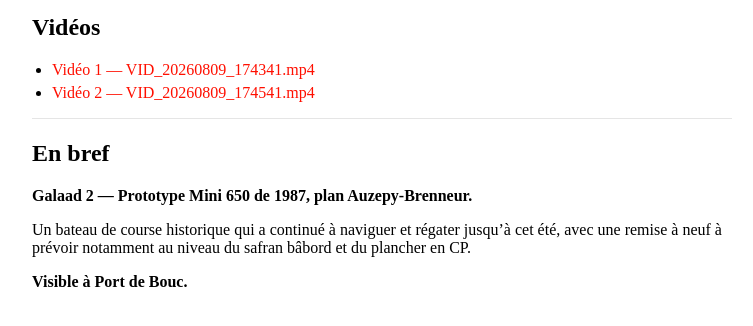
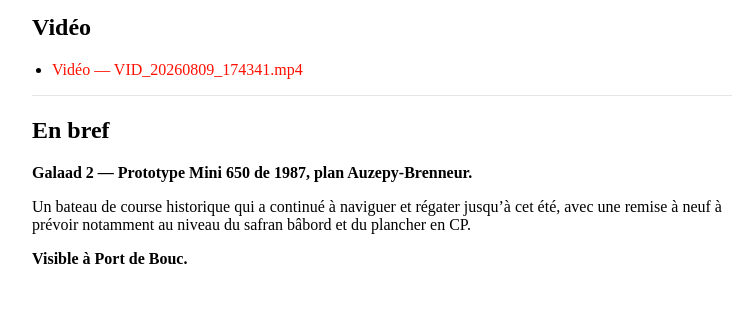
Before and after one commit to ThibautLG/thibautlg.github.io, a Jekyll site: the page built from galaad-2-vente.md, in a window 1280 px wide and 900 px high, scrolled down 51570 px, cut to the strip 543-869 px from the top of the window. Shown: the whole strip, without its empty margins (258-1011 px from the left). Built offline with Jekyll 4.4.1, drawn with Linux system fonts in a browser that asks for light colours; our own code applies the rules of GitHub Pages for plain Markdown files.

Commit message:
vente galaad 2

```diff
--- a/galaad-2-vente.md
+++ b/galaad-2-vente.md
@@ -155,10 +155,9 @@ En dehors de ces réparations, le bateau est en bon état général.
 
 ---
 
-## Vidéos
+## Vidéo
 
-- [Vidéo 1 — VID_20260809_174341.mp4](./VID_20260809_174341.mp4)
-- [Vidéo 2 — VID_20260809_174541.mp4](./VID_20260809_174541.mp4)
+- [Vidéo — VID_20260809_174341.mp4](./VID_20260809_174341.mp4)
 
 ---
 
```
Also changed, not shown: 1 other file.
